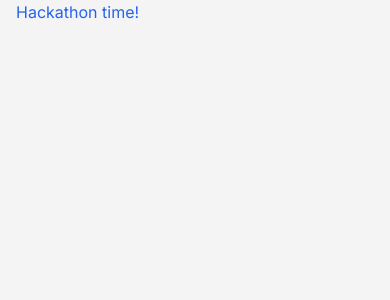
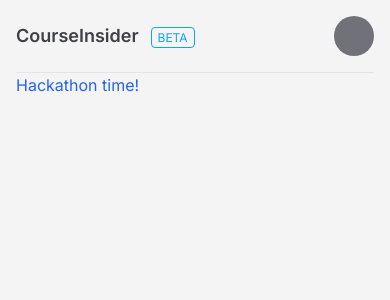
Before and after one commit to CarboxyDev/CourseInsider, a Next.js app: page / in a window 390 px wide. Shown: the top 300 px of the page. Built offline with nearby package versions, Linux system fonts and the light colour scheme; what tailwindcss-debug-screens would draw is missing.

Commit message:
Add Navbar and Badge components

```diff
--- a/package.json
+++ b/package.json
@@ -18,6 +18,7 @@
     "prisma": "^5.5.2",
     "react": "^18",
     "react-dom": "^18",
+    "react-hot-toast": "^2.4.1",
     "tailwind-merge": "^2.0.0",
     "uuid": "^9.0.1"
   },
--- a/src/app/course/[id]/page.tsx
+++ b/src/app/course/[id]/page.tsx
@@ -1,3 +1,4 @@
+import { PageWrapper } from '@/components/PageWrapper';
 import { mockCourses } from '@/lib/mockup';
 import { notFound } from 'next/navigation';
 
@@ -18,5 +19,14 @@
     return notFound();
   }
 
-  return <div>{course.name}</div>;
+  return (
+    <PageWrapper>
+      <div className="mt-14">
+        <div className="flex flex-row">
+          <div className="mr-auto"></div>
+          <div className="ml-auto"></div>
+        </div>
+      </div>
+    </PageWrapper>
+  );
 }
--- /dev/null
+++ b/src/components/Badge.tsx
@@ -0,0 +1,24 @@
+import { cn } from '@/lib/util';
+
+interface BadgeProps {
+  text: string;
+  size: 'md' | 'lg';
+  color: 'neutral' | 'success' | 'primary';
+}
+
+export const Badge = (props: BadgeProps) => {
+  const { text, size } = props;
+
+  return (
+    <span
+      className={cn(
+        'rounded-[4px] border bg-transparent transition delay-300 duration-300 ease-in',
+        size == 'md' && 'px-[6px] py-[2px]',
+        size == 'lg' && 'px-[8px] py-[4px]',
+        'border-primary-500 text-xs text-primary-500 hover:border-transparent hover:bg-primary-500 hover:text-white'
+      )}
+    >
+      {text}
+    </span>
+  );
+};
--- /dev/null
+++ b/src/components/Navbar.tsx
@@ -0,0 +1,41 @@
+'use client';
+
+import { Badge } from '@/components/Badge';
+import Link from 'next/link';
+
+export type NavbarVariants = 'with-branding' | 'with-minimal-branding';
+
+interface NavbarProps {
+  variant?: NavbarVariants;
+  drawDivider?: boolean;
+}
+
+const Navbar = (props: NavbarProps) => {
+  const { variant, drawDivider } = props;
+
+  return (
+    <>
+      <div className="mt-4 flex w-full select-none flex-row items-center">
+        {variant === 'with-branding' && (
+          <Link href="/">
+            <span className="mr-3 inline text-lg font-semibold text-zinc-700">
+              CourseInsider
+            </span>
+            <Badge text="BETA" size="md" color="primary"></Badge>
+          </Link>
+        )}
+        {variant === 'with-minimal-branding' && (
+          <Link href="/">
+            <span className="mr-2 text-lg font-semibold text-zinc-700">
+              CourseInsider
+            </span>
+          </Link>
+        )}
+        <div className="ml-auto flex h-10 w-10 items-center justify-center rounded-full bg-zinc-500 hover:cursor-pointer"></div>
+      </div>
+      {drawDivider && <div className="mt-4 h-px bg-zinc-200 md:mt-6"></div>}
+    </>
+  );
+};
+
+export default Navbar;
--- a/src/components/PageWrapper.tsx
+++ b/src/components/PageWrapper.tsx
@@ -1,4 +1,6 @@
+import Navbar from '@/components/Navbar';
 import { cn } from '@/lib/util';
+import { Toaster } from 'react-hot-toast';
 
 /** This component is used to wrap contents of a page for adjusting the layout spacing in different devices */
 export const PageWrapper = (props: { children: React.ReactNode }) => {
@@ -6,7 +8,9 @@
 
   return (
     <>
+      <Toaster position="top-left" />
       <div className="mx-4 md:mx-16 lg:mx-25 2xl:mx-44">
+        <Navbar variant="with-branding" drawDivider={true} />
         <main className="flex flex-col">{children}</main>
         <div className="mt-24"></div>
       </div>
```
Also changed, not shown: 1 other file (tests, documents, lock files or other folders).
